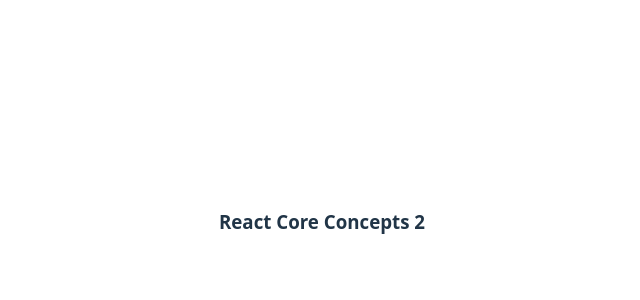
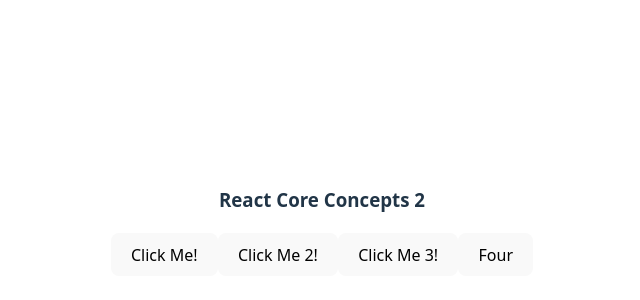
Before and after one commit to omarfarhatul/explore-react-core-concepts-part2, a React (Vite) app: page / in a window 1280 px wide. Shown: the part 178-478 px from the top of the page, without its empty margins (318-958 px from the left). Built offline with nearby package versions, Linux system fonts and the light colour scheme.

Commit message:
handle button and clicked button than alert

```diff
--- a/src/App.jsx
+++ b/src/App.jsx
@@ -5,10 +5,28 @@ import './App.css'
 
 function App() {
 
+  function handleClick(){
+    alert('Button clicked!');
+  }
+
+  const handleClick2 = () =>{
+    alert('Button 2 clicked!');
+  }
+
+  const addToFive = (n) =>{
+    alert(n+5);
+  }
 
   return (
     <>
       <h3>React Core Concepts 2</h3>
+      <div>
+        <button onClick={handleClick}>Click Me!</button>
+        <button onClick={handleClick2}>Click Me 2!</button>
+        <button onClick={() =>{
+        alert('Button 3 clicked!')}}>Click Me 3!</button>
+        <button onClick={() =>addToFive(3)}>Four</button>
+      </div>
     </>
   )
 }
```
